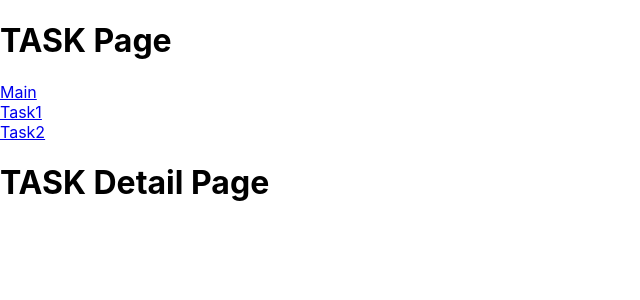
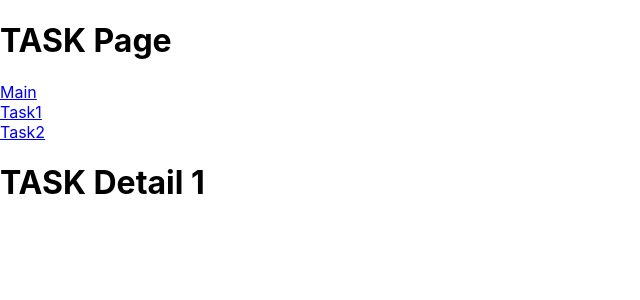
Before and after one commit to inhyeok/react-practice, a React (Create React App) app: page /task/1 in a window 1280 px wide. Shown: the top 300 px of the page, without its empty margins (0-640 px from the left). Built offline with nearby package versions, Linux system fonts and the light colour scheme.

Commit message:
fix: task 페이지 컴포넌트 함수형으로 변경

```diff
--- a/src/views/task/task-detail.tsx
+++ b/src/views/task/task-detail.tsx
@@ -1,23 +1,17 @@
 import React from 'react';
+import { useParams } from 'react-router-dom';
 
 interface TaskDetailProp{
 }
 
 interface TaskDetailState {
-  taskId?: number;
 }
 
-export default class TaskDetail extends React.Component<TaskDetailProp, TaskDetailState> {
-  constructor(props: TaskDetailProp) {
-    super(props);
-    this.state = {};
-  }
-
-  render(): React.ReactNode {
-    return (
-      <>
-        <h1>TASK Detail Page</h1>
-      </>
-    );
-  }
+export default function TaskDetail() {
+  const { taskId } = useParams();
+  return (
+    <>
+      <h1>TASK Detail {taskId}</h1>
+    </>
+  );
 }
--- a/src/views/task/task.tsx
+++ b/src/views/task/task.tsx
@@ -4,13 +4,7 @@ import { Link, Outlet } from 'react-router-dom';
 interface TaskProp {}
 interface TaskState {}
 
-export default class Task extends React.Component<TaskProp, TaskState> {
-  constructor(props: TaskProp) {
-    super(props);
-    this.state = {}
-  }
-
-  render(): React.ReactNode {
+export default function Task() {
   return (
     <>
       <h1>TASK Page</h1>
@@ -22,5 +16,4 @@ export default class Task extends React.Component<TaskProp, TaskState> {
       <Outlet />
     </>
   );
-  }
-}
+};
```
Lines whose indentation alone changed are shown as unchanged.
